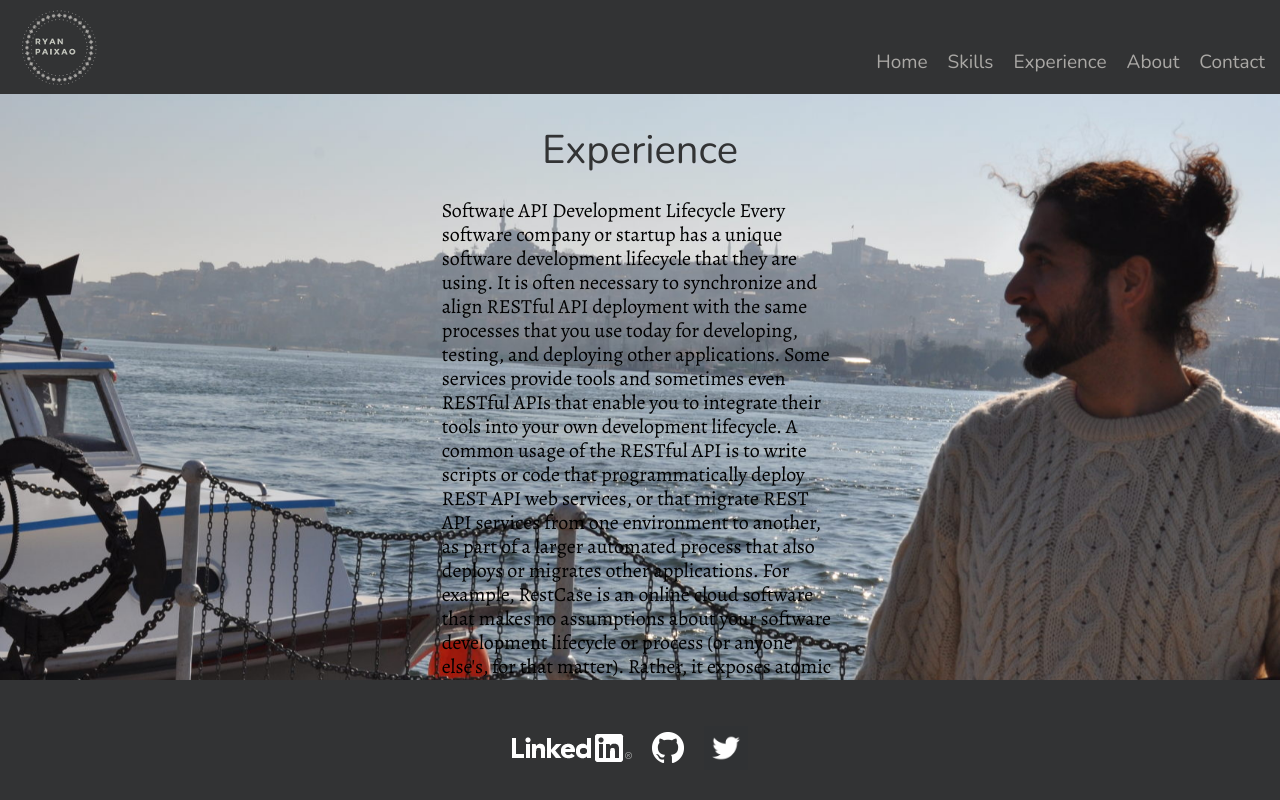
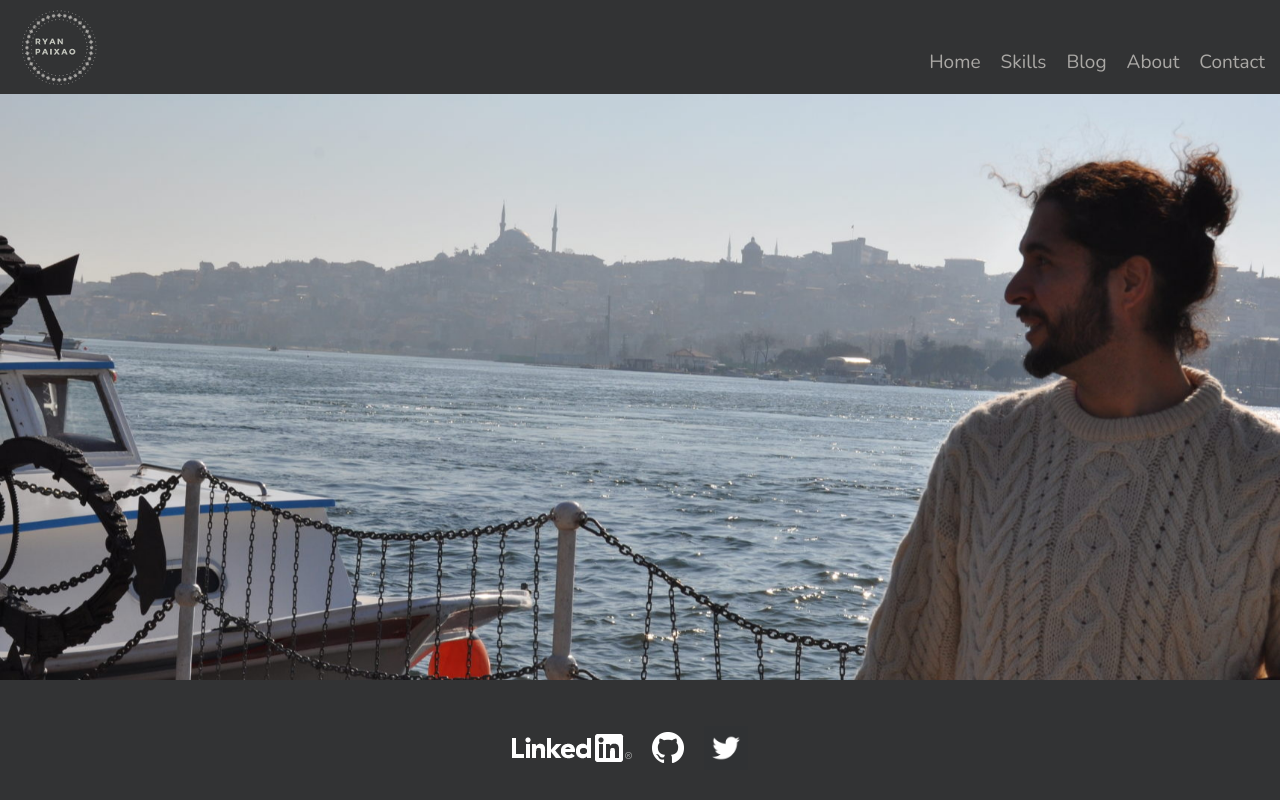
Before and after one commit to ryanpaixao/ryanpaixao.com-source, a React (Create React App) app: page /Experience in a window 1280 px wide. Built offline with nearby package versions, Linux system fonts and the light colour scheme.

Commit message:
Add 'coming soon' blog page.

```diff
--- a/src/App.jsx
+++ b/src/App.jsx
@@ -14,7 +14,7 @@ import Footer from './components/footerComponent/footer.jsx';
 // import individual page components
 import Homepage from './components/pages/homePage.jsx';
 import Skills from './components/pages/skills.jsx';
-import Experience from './components/pages/experience.jsx';
+import Blog from './components/pages/blog.jsx';
 import About from './components/pages/about.jsx';
 import Contact from './components/pages/contact.jsx';
 
@@ -27,26 +27,23 @@ const App = () => {
           <Header />
         </div>
 
-        <div className="col-xs-12">
+        <div className="col-xs-12 container-body">
           <div className="row">
-            <div className="col-md-4 col-xs-0 left-bg-image" />
+            <div className="col-md-4 col-sm-3  col-xs-0 left-bg-image" />
 
-            <div className="col-md-4 col-xs-12 route-body">
+            <div className="col-md-4 col-sm-6 col-xs-12 route-body">
               <div className="row">
                 <Route exact path='/' component={Homepage} />
                 <Route exact path='/Skills' component={Skills} />
-                <Route exact path='/Experience' component={Experience} />
+                <Route exact path='/Blog' component={Blog} />
                 <Route exact path='/About' component={About} />
                 <Route exact path='/Contact' component={Contact} />
               </div>
             </div>
 
-            <div className="col-md-4 col-xs-0 right-bg-image" />
+            <div className="col-md-4 col-sm-3 col-xs-0 right-bg-image" />
+            <Footer />
           </div>
-        </div>
-
-        <div className="row">
-          <Footer />
         </div>
 
       </div>
--- a/src/components/headerComponent/header.jsx
+++ b/src/components/headerComponent/header.jsx
@@ -17,7 +17,7 @@ const Header = () => {
             <Link to="/Skills">Skills</Link>
           </li>
           <li>
-            <Link to="/Experience">Experience</Link>
+            <Link to="/Blog">Blog</Link>
           </li>
           <li>
             <Link to="/About">About</Link>
--- /dev/null
+++ b/src/components/pages/blog.jsx
@@ -0,0 +1,15 @@
+import React from 'react';
+
+const Blog = () => {
+  return (
+    <div className="container-fluid">
+      <h1>Blog</h1>
+
+      <p style={{textAlign: "center", marginTop: "10%"}}>
+        Coming Soon!!!
+      </p>
+    </div>
+  );
+}
+
+export default Blog;
--- a/src/components/pages/experience.jsx
+++ /dev/null
@@ -1,19 +0,0 @@
-import React from 'react';
-
-const Experience = () => {
-  return (
-    <div className="container-fluid">
-      <h1>Experience</h1>
-      <p>
-        Software API Development Lifecycle
-        Every software company or startup has a unique software development lifecycle that they are using. It is often necessary to synchronize and align RESTful API deployment with the same processes that you use today for developing, testing, and deploying other applications.
-
-        Some services provide tools and sometimes even RESTful APIs that enable you to integrate their tools into your own development lifecycle. A common usage of the RESTful API is to write scripts or code that programmatically deploy REST API web services, or that migrate REST API services from one environment to another, as part of a larger automated process that also deploys or migrates other applications.
-
-        For example, RestCase is an online cloud software that makes no assumptions about your software development lifecycle or process (or anyone else&apos;s, for that matter). Rather, it exposes atomic functions that can be coordinated by your development team to automate and optimize your REST API development lifecycle.
-      </p>
-    </div>
-  );
-}
-
-export default Experience;
```
